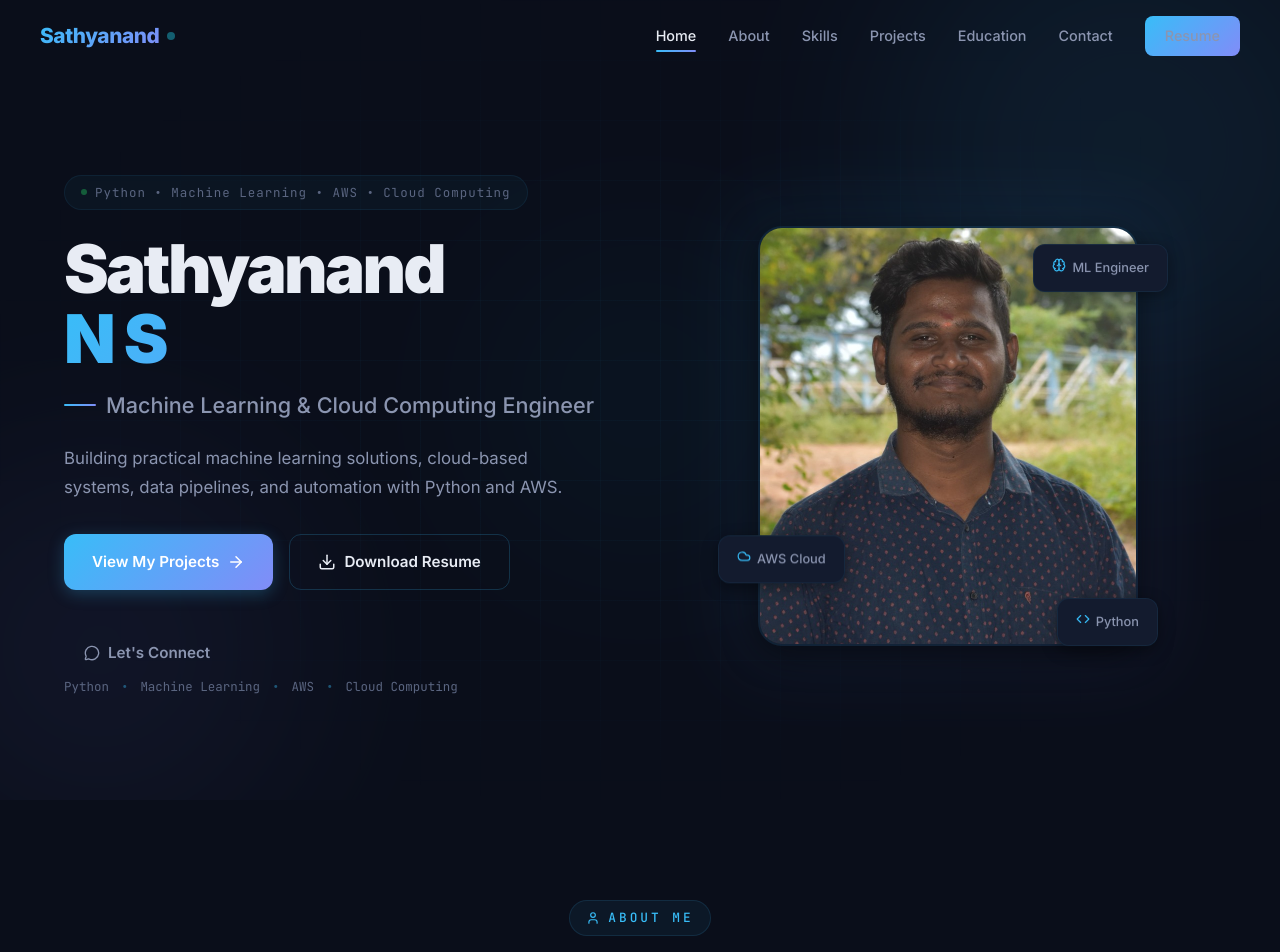
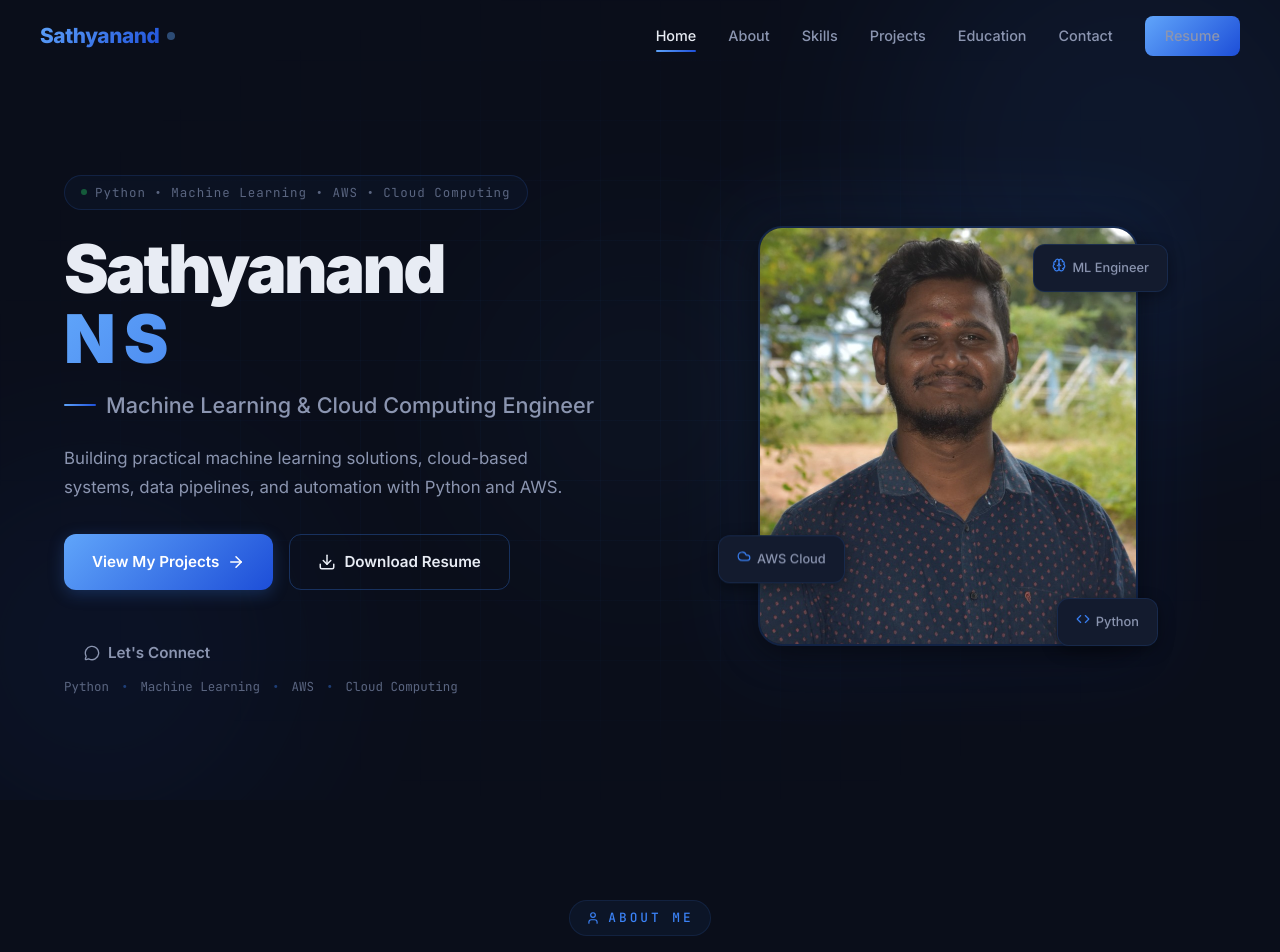
Before and after one commit to Sathyanandns/sathyanand-portfolio, a React (Vite) app: page / in a window 1280 px wide. Shown: the top 952 px of the page. Built offline with nearby package versions, Linux system fonts and the light colour scheme.

Commit message:
Change theme to Royal Blue

```diff
--- a/src/index.css
+++ b/src/index.css
@@ -11,28 +11,28 @@
   --text-primary: #e8ecf4;
   --text-secondary: #8b95b0;
   --text-muted: #5a6580;
-  --text-accent: #38bdf8;
-
-  --accent-blue: #38bdf8;
-  --accent-cyan: #22d3ee;
-  --accent-purple: #818cf8;
-  --accent-indigo: #6366f1;
-  --accent-violet: #a78bfa;
-
-  --gradient-primary: linear-gradient(135deg, #38bdf8, #818cf8);
-  --gradient-secondary: linear-gradient(135deg, #22d3ee, #38bdf8);
-  --gradient-subtle: linear-gradient(135deg, rgba(56, 189, 248, 0.1), rgba(129, 140, 248, 0.1));
+  --text-accent: #60a5fa;
+
+  --accent-blue: #3b82f6;
+  --accent-cyan: #60a5fa;
+  --accent-purple: #2563eb;
+  --accent-indigo: #1d4ed8;
+  --accent-violet: #4169e1;
+
+  --gradient-primary: linear-gradient(135deg, #60a5fa, #1d4ed8);
+  --gradient-secondary: linear-gradient(135deg, #93c5fd, #3b82f6);
+  --gradient-subtle: linear-gradient(135deg, rgba(59, 130, 246, 0.1), rgba(29, 78, 216, 0.1));
   --gradient-card: linear-gradient(145deg, rgba(19, 27, 46, 0.9), rgba(26, 35, 64, 0.6));
 
-  --border-color: rgba(56, 189, 248, 0.08);
-  --border-hover: rgba(56, 189, 248, 0.2);
-  --border-accent: rgba(56, 189, 248, 0.3);
+  --border-color: rgba(59, 130, 246, 0.15);
+  --border-hover: rgba(59, 130, 246, 0.3);
+  --border-accent: rgba(59, 130, 246, 0.4);
 
   --shadow-sm: 0 2px 8px rgba(0, 0, 0, 0.3);
   --shadow-md: 0 4px 16px rgba(0, 0, 0, 0.4);
   --shadow-lg: 0 8px 32px rgba(0, 0, 0, 0.5);
-  --shadow-glow: 0 0 20px rgba(56, 189, 248, 0.15);
-  --shadow-glow-strong: 0 0 40px rgba(56, 189, 248, 0.2);
+  --shadow-glow: 0 0 20px rgba(59, 130, 246, 0.2);
+  --shadow-glow-strong: 0 0 40px rgba(59, 130, 246, 0.3);
 
   /* Typography */
   --font-sans: 'Inter', -apple-system, BlinkMacSystemFont, 'Segoe UI', sans-serif;
@@ -130,8 +130,8 @@ ul, ol {
   letter-spacing: 3px;
   margin-bottom: 16px;
   padding: 6px 16px;
-  background: rgba(56, 189, 248, 0.06);
-  border: 1px solid rgba(56, 189, 248, 0.12);
+  background: rgba(59, 130, 246, 0.06);
+  border: 1px solid rgba(59, 130, 246, 0.12);
   border-radius: var(--radius-full);
 }
 
@@ -206,7 +206,7 @@ ul, ol {
   font-size: 0.8rem;
   font-weight: 500;
   color: var(--text-secondary);
-  background: rgba(56, 189, 248, 0.04);
+  background: rgba(59, 130, 246, 0.04);
   border: 1px solid var(--border-color);
   border-radius: var(--radius-full);
   transition: var(--transition-fast);
@@ -216,7 +216,7 @@ ul, ol {
 .tech-badge:hover {
   color: var(--accent-blue);
   border-color: var(--border-accent);
-  background: rgba(56, 189, 248, 0.08);
+  background: rgba(59, 130, 246, 0.08);
 }
 
 /* Buttons */
@@ -237,11 +237,11 @@ ul, ol {
   background: var(--gradient-primary);
   color: #fff;
   border: none;
-  box-shadow: 0 4px 16px rgba(56, 189, 248, 0.25);
+  box-shadow: 0 4px 16px rgba(59, 130, 246, 0.25);
 }
 
 .btn-primary:hover {
-  box-shadow: 0 6px 24px rgba(56, 189, 248, 0.35);
+  box-shadow: 0 6px 24px rgba(59, 130, 246, 0.35);
   transform: translateY(-2px);
 }
 
@@ -253,7 +253,7 @@ ul, ol {
 
 .btn-secondary:hover {
   border-color: var(--accent-blue);
-  background: rgba(56, 189, 248, 0.06);
+  background: rgba(59, 130, 246, 0.06);
   color: var(--accent-blue);
   transform: translateY(-2px);
 }
@@ -500,8 +500,8 @@ ul, ol {
   position: absolute;
   inset: 0;
   background-image:
-    linear-gradient(rgba(56, 189, 248, 0.03) 1px, transparent 1px),
-    linear-gradient(90deg, rgba(56, 189, 248, 0.03) 1px, transparent 1px);
+    linear-gradient(rgba(59, 130, 246, 0.03) 1px, transparent 1px),
+    linear-gradient(90deg, rgba(59, 130, 246, 0.03) 1px, transparent 1px);
   background-size: 60px 60px;
   mask-image: radial-gradient(ellipse at center, black 30%, transparent 75%);
   -webkit-mask-image: radial-gradient(ellipse at center, black 30%, transparent 75%);
@@ -567,7 +567,7 @@ ul, ol {
   color: var(--text-muted);
   margin-bottom: 24px;
   padding: 6px 16px;
-  background: rgba(56, 189, 248, 0.04);
+  background: rgba(59, 130, 246, 0.04);
   border: 1px solid var(--border-color);
   border-radius: var(--radius-full);
   letter-spacing: 1px;
@@ -803,7 +803,7 @@ ul, ol {
   right: -20px;
   width: 120px;
   height: 120px;
-  border: 2px solid rgba(56, 189, 248, 0.15);
+  border: 2px solid rgba(59, 130, 246, 0.15);
   border-radius: var(--radius-lg);
   z-index: -1;
 }
@@ -919,8 +919,8 @@ ul, ol {
   display: flex;
   align-items: center;
   justify-content: center;
-  background: rgba(56, 189, 248, 0.08);
-  border: 1px solid rgba(56, 189, 248, 0.15);
+  background: rgba(59, 130, 246, 0.08);
+  border: 1px solid rgba(59, 130, 246, 0.15);
   border-radius: var(--radius-md);
   color: var(--accent-blue);
 }
@@ -986,7 +986,7 @@ ul, ol {
 }
 
 .project-card.featured {
-  border-color: rgba(56, 189, 248, 0.12);
+  border-color: rgba(59, 130, 246, 0.12);
 }
 
 .project-badge {
@@ -1060,8 +1060,8 @@ ul, ol {
   gap: 12px;
   margin-bottom: 20px;
   padding: 14px 18px;
-  background: rgba(56, 189, 248, 0.04);
-  border: 1px solid rgba(56, 189, 248, 0.1);
+  background: rgba(59, 130, 246, 0.04);
+  border: 1px solid rgba(59, 130, 246, 0.1);
   border-radius: var(--radius-md);
 }
 
@@ -1201,8 +1201,8 @@ ul, ol {
   font-size: 0.82rem;
   font-weight: 500;
   color: var(--accent-blue);
-  background: rgba(56, 189, 248, 0.06);
-  border: 1px solid rgba(56, 189, 248, 0.15);
+  background: rgba(59, 130, 246, 0.06);
+  border: 1px solid rgba(59, 130, 246, 0.15);
   border-radius: var(--radius-sm);
   white-space: nowrap;
 }
@@ -1316,7 +1316,7 @@ ul, ol {
 
 .education-item:first-child .education-dot {
   background: var(--accent-blue);
-  box-shadow: 0 0 12px rgba(56, 189, 248, 0.3);
+  box-shadow: 0 0 12px rgba(59, 130, 246, 0.3);
 }
 
 .education-card {
@@ -1402,8 +1402,8 @@ ul, ol {
   display: flex;
   align-items: center;
   justify-content: center;
-  background: rgba(56, 189, 248, 0.06);
-  border: 1px solid rgba(56, 189, 248, 0.1);
+  background: rgba(59, 130, 246, 0.06);
+  border: 1px solid rgba(59, 130, 246, 0.1);
   border-radius: var(--radius-sm);
   color: var(--accent-blue);
   flex-shrink: 0;
@@ -1555,8 +1555,8 @@ ul, ol {
   display: flex;
   align-items: center;
   justify-content: center;
-  background: rgba(56, 189, 248, 0.06);
-  border: 1px solid rgba(56, 189, 248, 0.1);
+  background: rgba(59, 130, 246, 0.06);
+  border: 1px solid rgba(59, 130, 246, 0.1);
   border-radius: var(--radius-sm);
   color: var(--accent-blue);
   flex-shrink: 0;
@@ -1637,7 +1637,7 @@ ul, ol {
 .form-group input:focus,
 .form-group textarea:focus {
   border-color: var(--accent-blue);
-  box-shadow: 0 0 0 3px rgba(56, 189, 248, 0.1);
+  box-shadow: 0 0 0 3px rgba(59, 130, 246, 0.1);
 }
 
 .form-group input::placeholder,
```
